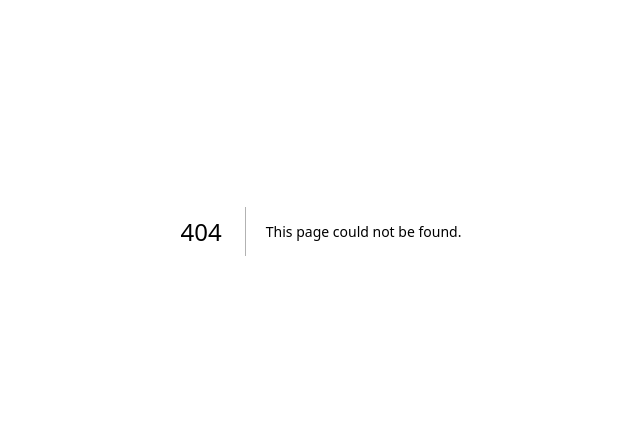
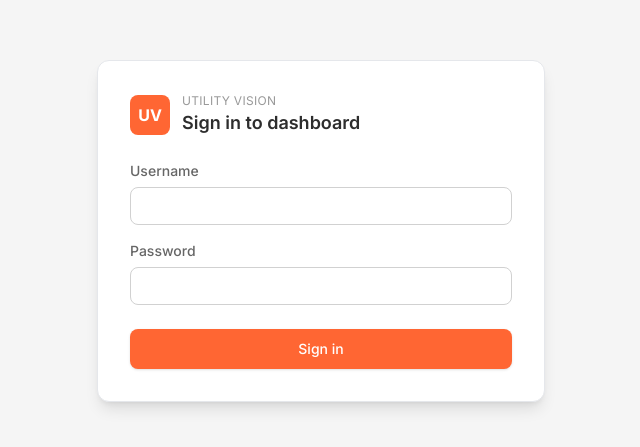
Before and after one commit to shashanka2a/Utility-Vision-Dashboard, a Next.js app: page /login in a window 1280 px wide. Before the commit this address had no page. Shown: the part 169-616 px from the top of the page, without its empty margins (319-959 px from the left). Built offline with nearby package versions, Linux system fonts and the light colour scheme.

Commit message:
Update layout and redirect logic: Added suppressHydrationWarning to the HTML tag in layout.tsx and changed redirect path from "/activity" to "/login" in page.tsx.

```diff
--- a/app/layout.tsx
+++ b/app/layout.tsx
@@ -33,8 +33,8 @@ export default function RootLayout({
   children: React.ReactNode;
 }>) {
   return (
-    <html lang="en" className={inter.variable}>
-      <body className={`${inter.className} antialiased`} suppressHydrationWarning>
+    <html lang="en" className={inter.variable} suppressHydrationWarning>
+      <body className={`${inter.className} antialiased`}>
         <ThemeProvider>
           {children}
           <Toaster />
--- /dev/null
+++ b/app/login/page.tsx
@@ -0,0 +1,101 @@
+"use client";
+
+import { useRouter } from "next/navigation";
+import { useState, type FormEvent } from "react";
+
+export default function LoginPage() {
+  const router = useRouter();
+  const [username, setUsername] = useState("");
+  const [password, setPassword] = useState("");
+  const [error, setError] = useState<string | null>(null);
+  const [isSubmitting, setIsSubmitting] = useState(false);
+
+  function handleSubmit(event: FormEvent<HTMLFormElement>) {
+    event.preventDefault();
+    setError(null);
+    setIsSubmitting(true);
+
+    const trimmedUsername = username.trim();
+
+    if (trimmedUsername === "admin" && password === "Demo@2026") {
+      router.push("/activity");
+      return;
+    }
+
+    setIsSubmitting(false);
+    setError("Invalid credentials.");
+  }
+
+  return (
+    <div className="flex min-h-screen items-center justify-center bg-gray-100 px-4">
+      <div className="w-full max-w-md rounded-xl bg-white p-8 shadow-lg border border-gray-200">
+        <div className="mb-6 flex items-center gap-3">
+          <div className="flex h-10 w-10 items-center justify-center rounded-lg bg-[#FF6633] text-white font-bold">
+            UV
+          </div>
+          <div>
+            <p className="text-xs uppercase tracking-wide text-gray-500">
+              Utility Vision
+            </p>
+            <h1 className="text-lg font-semibold text-gray-900">
+              Sign in to dashboard
+            </h1>
+          </div>
+        </div>
+
+        <form onSubmit={handleSubmit} className="space-y-4">
+          <div>
+            <label
+              htmlFor="username"
+              className="mb-1.5 block text-sm font-medium text-gray-700"
+            >
+              Username
+            </label>
+            <input
+              id="username"
+              type="text"
+              autoComplete="username"
+              required
+              value={username}
+              onChange={(event) => setUsername(event.target.value)}
+              className="w-full rounded-lg border border-gray-300 px-3 py-2 text-sm text-gray-900 placeholder-gray-400 focus:border-[#FF6633] focus:outline-none focus:ring-2 focus:ring-[#FF6633] focus:ring-offset-0"
+            />
+          </div>
+
+          <div>
+            <label
+              htmlFor="password"
+              className="mb-1.5 block text-sm font-medium text-gray-700"
+            >
+              Password
+            </label>
+            <input
+              id="password"
+              type="password"
+              autoComplete="current-password"
+              required
+              value={password}
+              onChange={(event) => setPassword(event.target.value)}
+              className="w-full rounded-lg border border-gray-300 px-3 py-2 text-sm text-gray-900 placeholder-gray-400 focus:border-[#FF6633] focus:outline-none focus:ring-2 focus:ring-[#FF6633] focus:ring-offset-0"
+            />
+          </div>
+
+          {error && (
+            <p className="text-sm text-[#F44336] bg-[#FFEBEE] border border-[#F44336]/20 rounded-md px-3 py-2">
+              {error}
+            </p>
+          )}
+
+          <button
+            type="submit"
+            disabled={isSubmitting}
+            className="mt-2 inline-flex w-full items-center justify-center rounded-lg bg-[#FF6633] px-4 py-2.5 text-sm font-medium text-white shadow-sm transition-colors hover:bg-[#E55A2B] disabled:cursor-not-allowed disabled:opacity-70"
+          >
+            {isSubmitting ? "Signing in..." : "Sign in"}
+          </button>
+
+        </form>
+      </div>
+    </div>
+  );
+}
--- a/app/page.tsx
+++ b/app/page.tsx
@@ -1,5 +1,5 @@
 import { redirect } from "next/navigation";
 
 export default function Home() {
-  redirect("/activity");
+  redirect("/login");
 }
```
